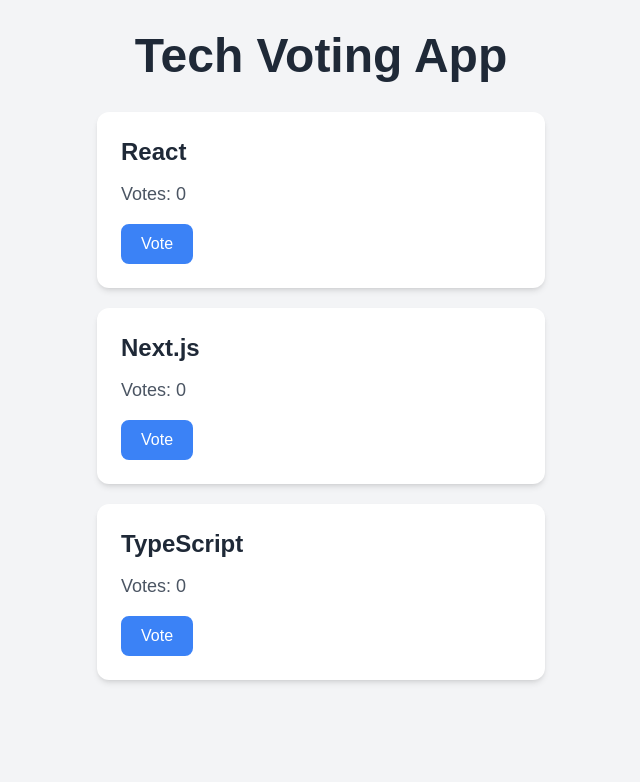
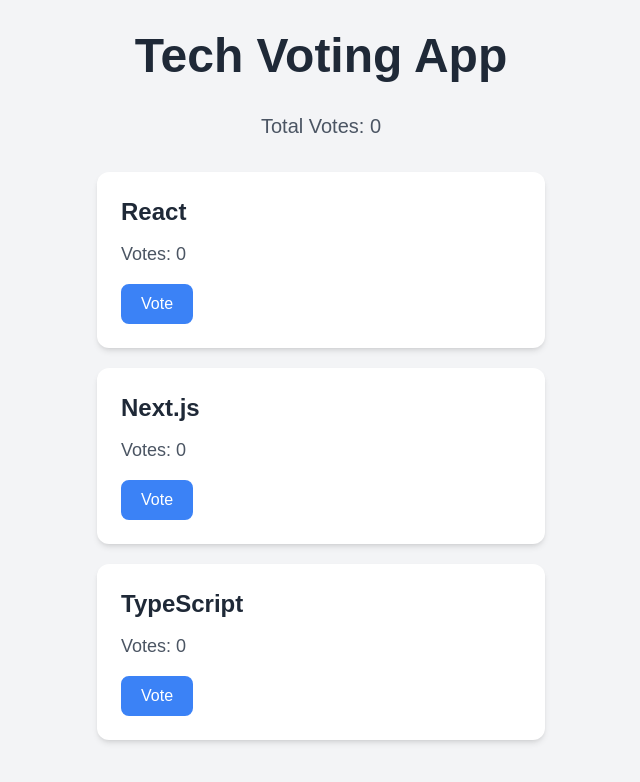
Before and after one commit to The-JFlores/ReactApp4, a Next.js app: page / in a window 1280 px wide. Shown: the top 782 px of the page, without its empty margins (319-959 px from the left). Built offline with nearby package versions, Linux system fonts and the light colour scheme.

Commit message:
Add dynamic total vote counter

```diff
--- a/app/page.tsx
+++ b/app/page.tsx
@@ -12,12 +12,23 @@
 function VotingContent() {
   const { votes, dispatch } = useVotes();
 
+  // Calculate total votes
+const totalVotes = votes.reduce(
+  (total, item) => total + item.votes,
+  0
+);
+
   return (
     <main className="min-h-screen flex flex-col items-center p-8">
       {/* Main application heading */}
       <h1 className="text-5xl font-bold mb-8 text-gray-800">
         Tech Voting App
       </h1>
+
+      {/* Display total vote count */}
+<p className="text-xl text-gray-600 mb-8">
+  Total Votes: {totalVotes}
+</p>
 
       {/* Render all vote cards */}
       <div className="w-full max-w-md">
```
